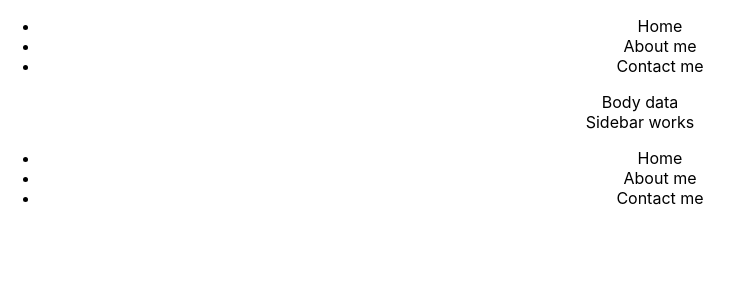
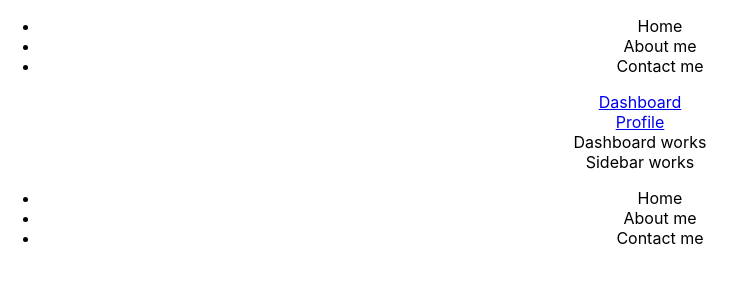
Before and after one commit to ChrisTarasovs/react-youtube-season2020, a React (Create React App) app: page /dashboard in a window 1280 px wide. Shown: the top 300 px of the page, without its empty margins (0-746 px from the left). Built offline with nearby package versions, Linux system fonts and the light colour scheme.

Commit message:
introducing routing in reactjs

```diff
--- a/package.json
+++ b/package.json
@@ -8,7 +8,8 @@
     "@testing-library/user-event": "^7.1.2",
     "react": "^16.12.0",
     "react-dom": "^16.12.0",
-    "react-scripts": "3.3.0"
+    "react-scripts": "3.3.0",
+    "react-router-dom": "5.1.2"
   },
   "scripts": {
     "start": "react-scripts start",
--- /dev/null
+++ b/src/features/dashboard.js
@@ -0,0 +1,11 @@
+import React, { Component } from 'react';
+
+class Dashboard extends Component{
+    render(){
+        return (
+            <div>Dashboard works</div>
+        )
+    }
+}
+
+export default Dashboard;
--- /dev/null
+++ b/src/features/user.js
@@ -0,0 +1,11 @@
+import React, { Component } from 'react';
+
+class User extends Component{
+    render(){
+        return (
+            <div>User works</div>
+        )
+    }
+}
+
+export default User;
--- a/src/layouts/default.js
+++ b/src/layouts/default.js
@@ -2,13 +2,22 @@ import React, { Component } from 'react';
 import Header from '../containers/header';
 import Footer from '../containers/footer';
 import Sidebar from '../containers/sidebar';
-
+import { BrowserRouter as Router, Route, Link } from 'react-router-dom';
+import Dashboard from '../features/dashboard';
+import User from '../features/user';
 class DefaultLayout extends Component{
     render(){
         return(
             <div>
                 <Header/>
-                <div>Body data</div> <Sidebar />
+                <Router>
+                    <Link to={'/dashboard'}>Dashboard</Link>
+                    <br />
+                    <Link to={'/profile'}>Profile</Link>
+                    <Route path="/dashboard" exact component={Dashboard} />
+                    <Route path="/profile" exact component={User} />
+                </Router>
+                <Sidebar />
                 <Footer/>
             </div>
         )
```
Also changed, not shown: 1 other file (tests, documents, lock files or other folders).
